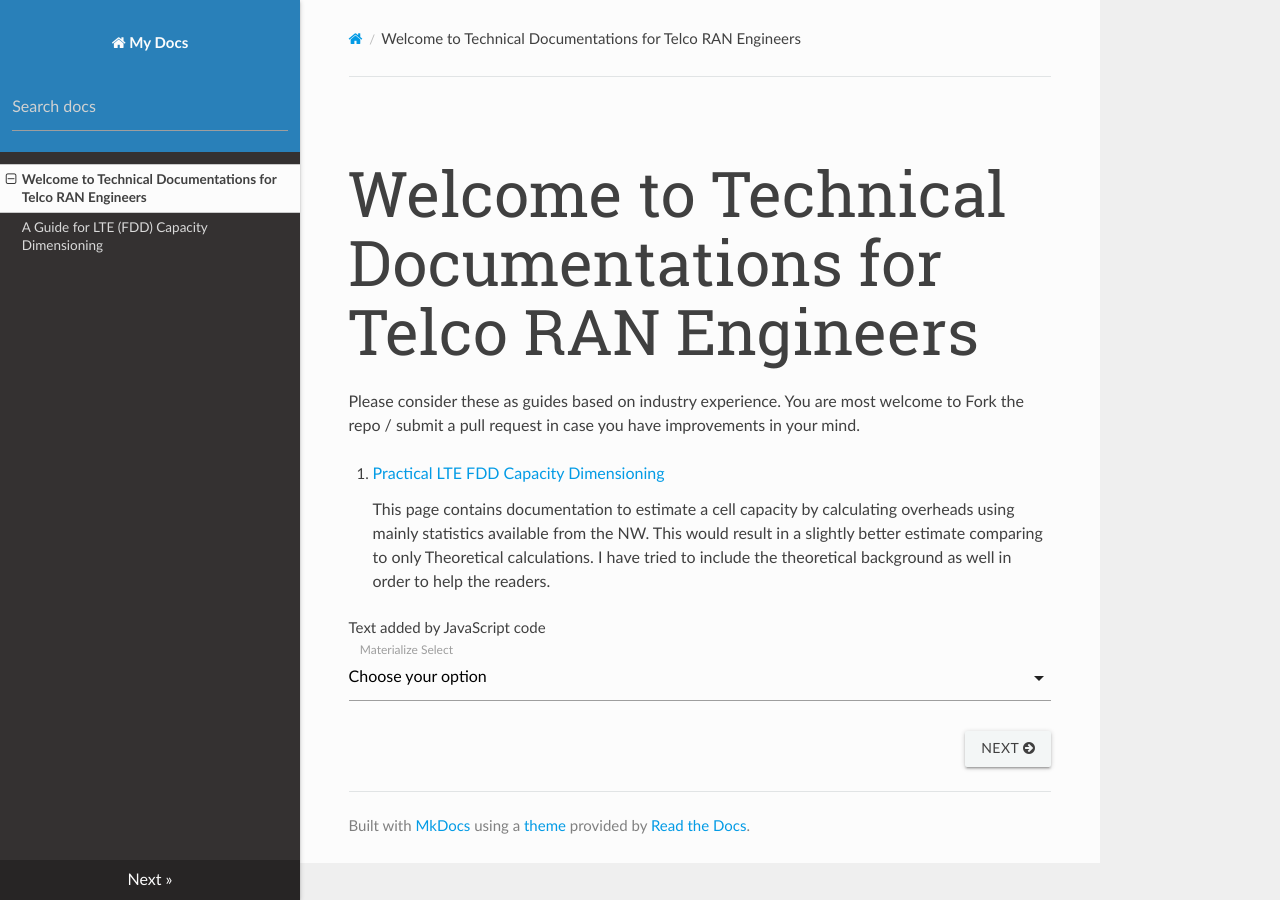
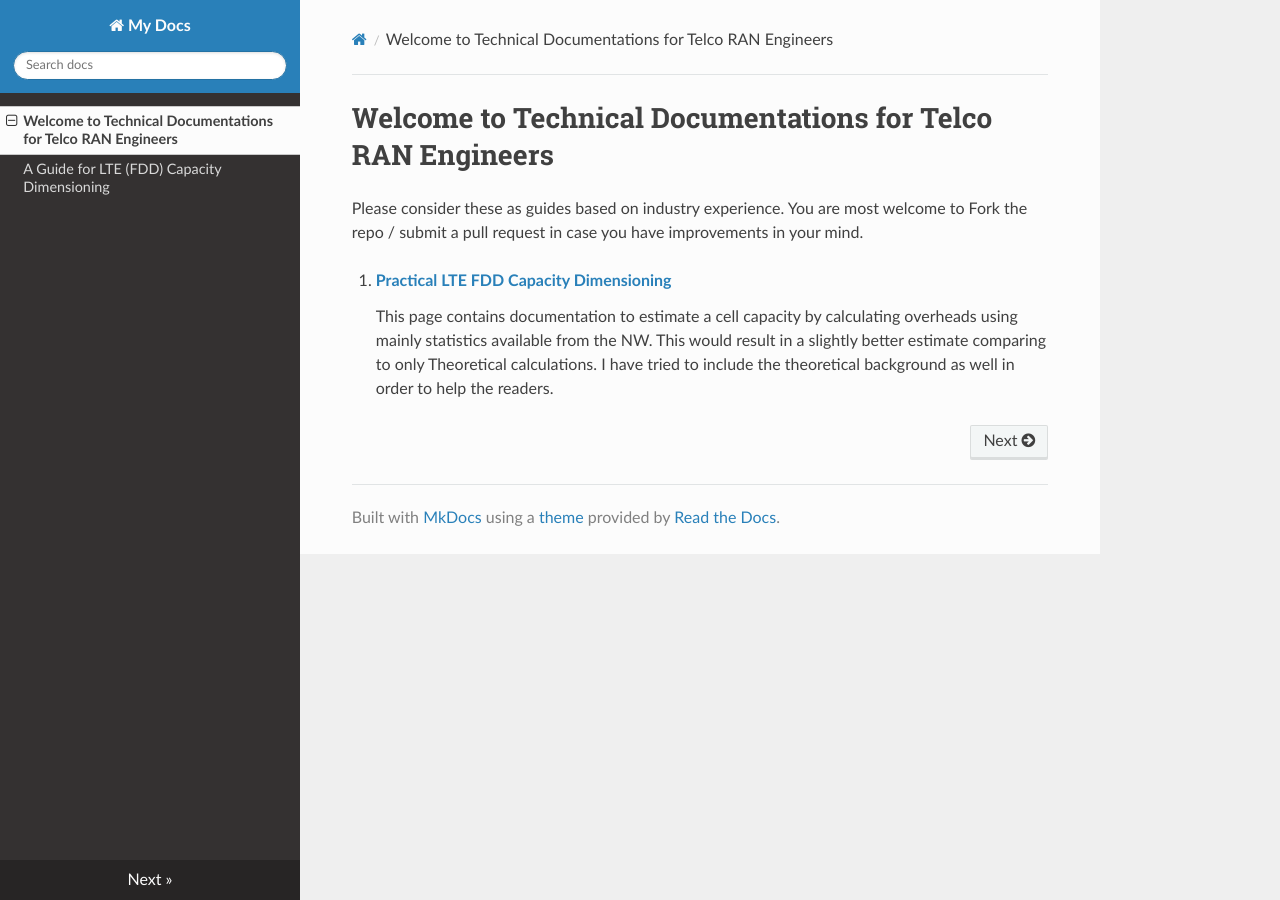
Before and after one commit to aliasgherman/documentations, an MkDocs documentation site: the page built from docs/index.md, in a window 1280 px wide. Built offline with MkDocs 1.6.1, drawn with Linux system fonts in a browser that asks for light colours; nearby versions of some CDN libraries.

Commit message:
Update index.md

```diff
--- a/docs/index.md
+++ b/docs/index.md
@@ -7,29 +7,3 @@ Please consider these as guides based on industry experience. You are most welco
 
     This page contains documentation to estimate a cell capacity by calculating overheads using mainly statistics available from the NW. This would result in a slightly better estimate comparing to only Theoretical calculations.
     I have tried to include the theoretical background as well in order to help the readers.
-
-<link rel="stylesheet" href="https://cdnjs.cloudflare.com/ajax/libs/materialize/1.0.0/css/materialize.min.css">
-
-<script src="https://cdnjs.cloudflare.com/ajax/libs/materialize/1.0.0/js/materialize.min.js"></script>
-
-<div id="text"></div>
-
-<div class="input-field col s12">
-    <select>
-      <option value="" disabled selected>Choose your option</option>
-      <option value="1">Option 1</option>
-      <option value="2">Option 2</option>
-      <option value="3">Option 3</option>
-    </select>
-    <label>Materialize Select</label>
-  </div>
-
-
-
-<script>
-document.getElementById("text").innerHTML = "Text added by JavaScript code";
-
-  M.AutoInit();
-
-
-</script>
```
